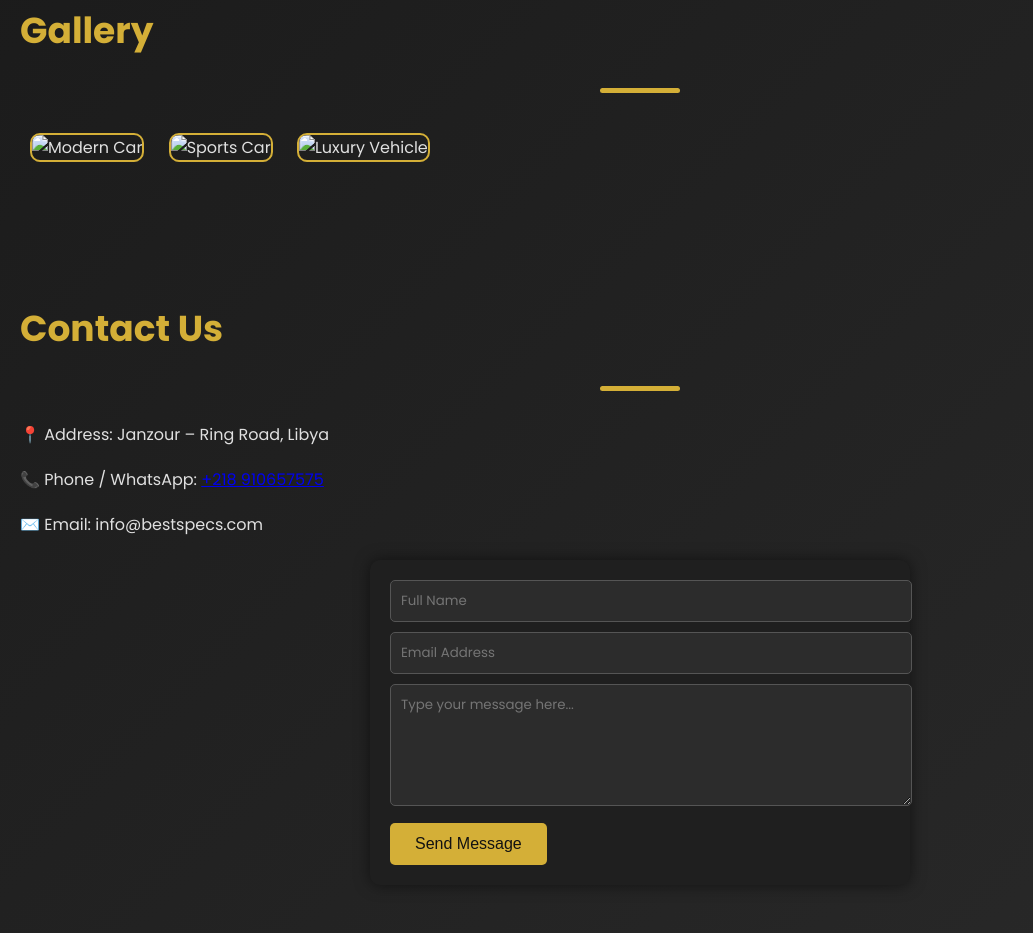
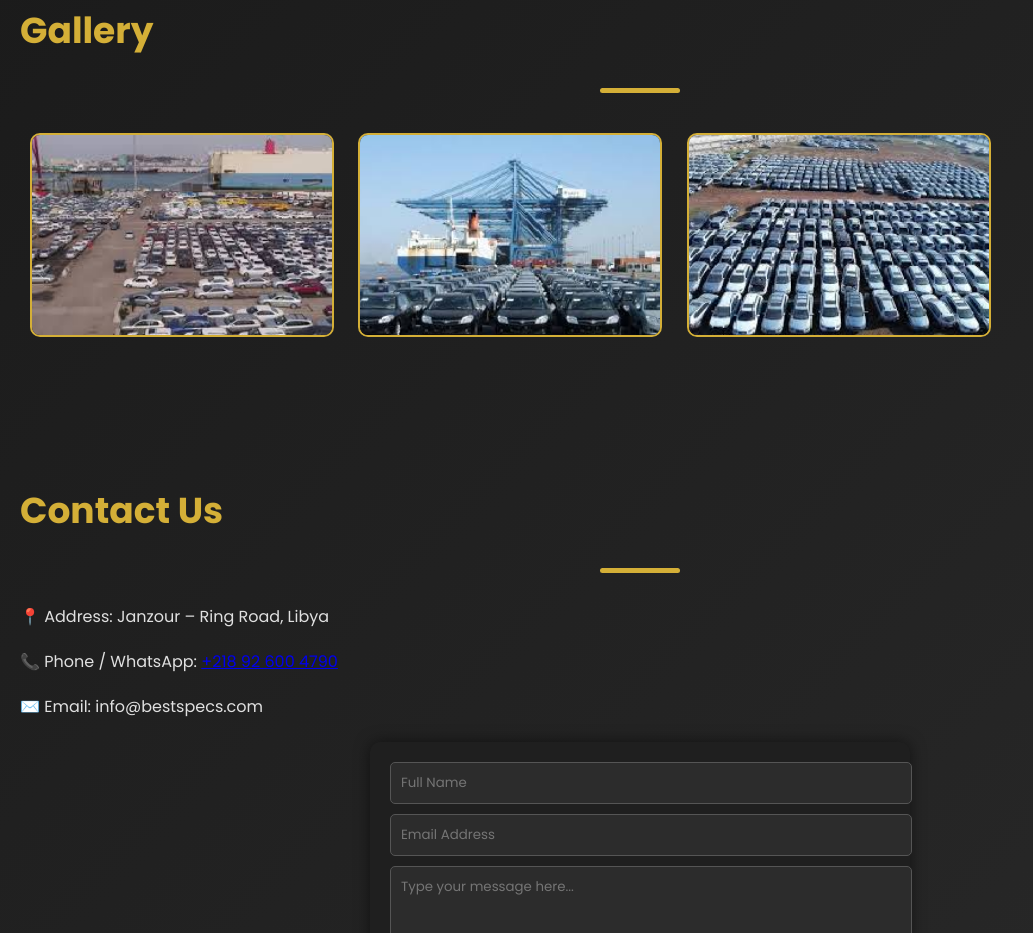
Before and after one commit to malekalqamoudi/-, a plain HTML site: page index.html in a window 1280 px wide. Shown: the part 1618-2551 px from the top of the page, without its empty margins (0-1033 px from the left). Drawn offline with Linux system fonts and the light colour scheme; grey boxes are pictures that could not be loaded.

Commit message:
Update index.html

```diff
--- a/index.html
+++ b/index.html
@@ -215,9 +215,9 @@
   <h1>Gallery</h1>
   <div class="divider"></div>
   <div class="gallery">
-    <img src="car1.jpg" alt="Modern Car">
-    <img src="car2.jpg" alt="Sports Car">
-    <img src="car3.jpg" alt="Luxury Vehicle">
+    <img src="car1.png" alt="Modern Car">
+    <img src="car2.png" alt="Sports Car">
+    <img src="car3.png" alt="Luxury Vehicle">
   </div>
 </section>
 
@@ -225,7 +225,7 @@
   <h1>Contact Us</h1>
   <div class="divider"></div>
   <p>📍 Address: Janzour – Ring Road, Libya</p>
-  <p>📞 Phone / WhatsApp: <a href="https://wa.me/218910657575" target="_blank">+218 910657575</a></p>
+  <p>📞 Phone / WhatsApp: <a href="https://wa.me/218926004790" target="_blank">+218 92 600 4790</a></p>
   <p>✉️ Email: info@bestspecs.com</p>
 
   <form onsubmit="sendMessage(event)">
```
